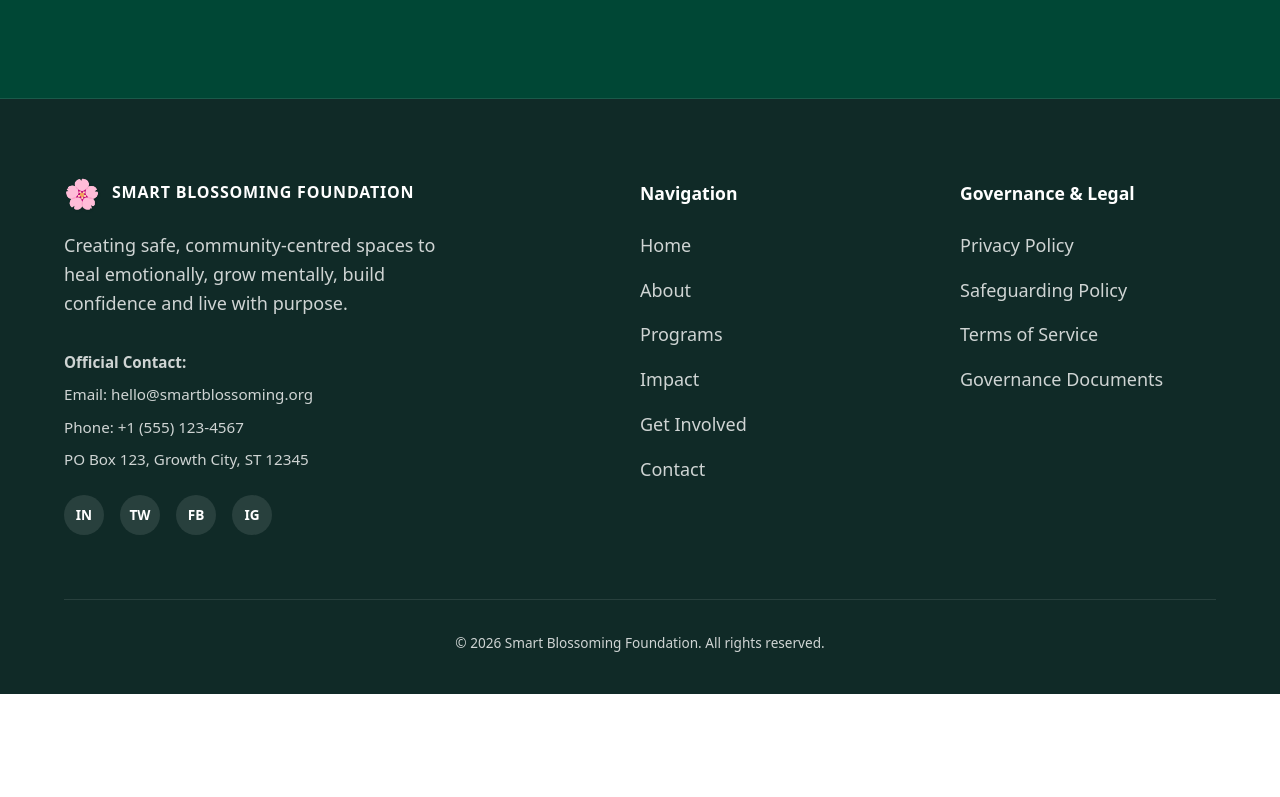
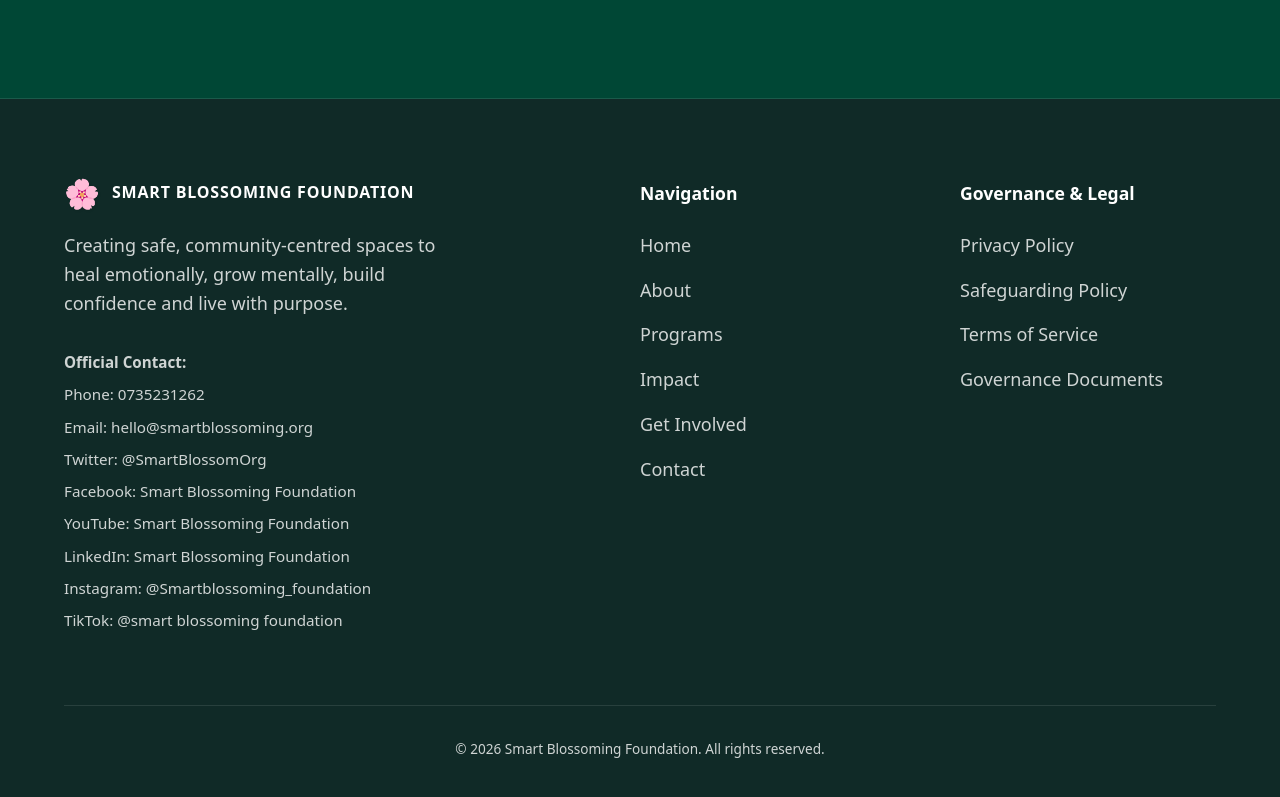
Before and after one commit to Nevy11/sbf-web, a React (Vite) app: page / in a window 1280 px wide. Shown: the part 5887-6684 px from the top of the page. Before the commit the page ends 6581 px from the top, so only its background shows below. Built offline with nearby package versions, Linux system fonts and the light colour scheme; no server answers.

Commit message:
update contact details

```diff
--- a/src/pages/Contact.tsx
+++ b/src/pages/Contact.tsx
@@ -102,15 +102,14 @@ export const Contact: React.FC = () => {
               </p>
               <div className="footer-contact-details">
                 <p><strong>Official Contact:</strong></p>
+                <p>Phone: 0735231262</p>
                 <p>Email: hello@smartblossoming.org</p>
-                <p>Phone: +1 (555) 123-4567</p>
-                <p>PO Box 123, Growth City, ST 12345</p>
-              </div>
-              <div className="social-links">
-                <a href="#" className="social-link" aria-label="LinkedIn">IN</a>
-                <a href="#" className="social-link" aria-label="Twitter">TW</a>
-                <a href="#" className="social-link" aria-label="Facebook">FB</a>
-                <a href="#" className="social-link" aria-label="Instagram">IG</a>
+                <p>Twitter: @SmartBlossomOrg</p>
+                <p>Facebook: Smart Blossoming Foundation</p>
+                <p>YouTube: Smart Blossoming Foundation</p>
+                <p>LinkedIn: Smart Blossoming Foundation</p>
+                <p>Instagram: @Smartblossoming_foundation</p>
+                <p>TikTok: @smart blossoming foundation</p>
               </div>
             </div>
 
--- a/src/pages/LandingPage.tsx
+++ b/src/pages/LandingPage.tsx
@@ -307,15 +307,14 @@ export const LandingPage: React.FC = () => {
               </p>
               <div className="footer-contact-details">
                 <p><strong>Official Contact:</strong></p>
+                <p>Phone: 0735231262</p>
                 <p>Email: hello@smartblossoming.org</p>
-                <p>Phone: +1 (555) 123-4567</p>
-                <p>PO Box 123, Growth City, ST 12345</p>
-              </div>
-              <div className="social-links">
-                <a href="#" className="social-link" aria-label="LinkedIn">IN</a>
-                <a href="#" className="social-link" aria-label="Twitter">TW</a>
-                <a href="#" className="social-link" aria-label="Facebook">FB</a>
-                <a href="#" className="social-link" aria-label="Instagram">IG</a>
+                <p>Twitter: @SmartBlossomOrg</p>
+                <p>Facebook: Smart Blossoming Foundation</p>
+                <p>YouTube: Smart Blossoming Foundation</p>
+                <p>LinkedIn: Smart Blossoming Foundation</p>
+                <p>Instagram: @Smartblossoming_foundation</p>
+                <p>TikTok: @smart blossoming foundation</p>
               </div>
             </div>
 
```
